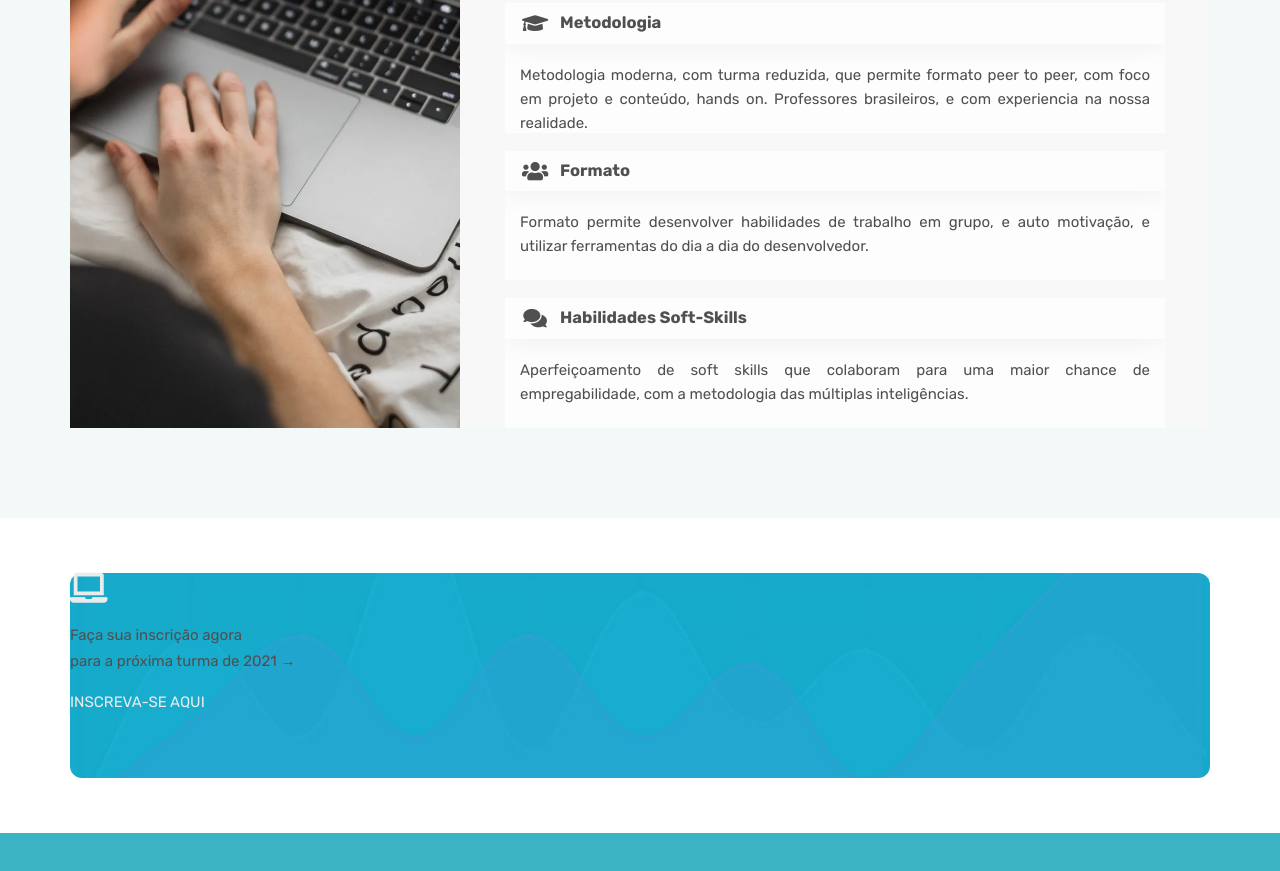
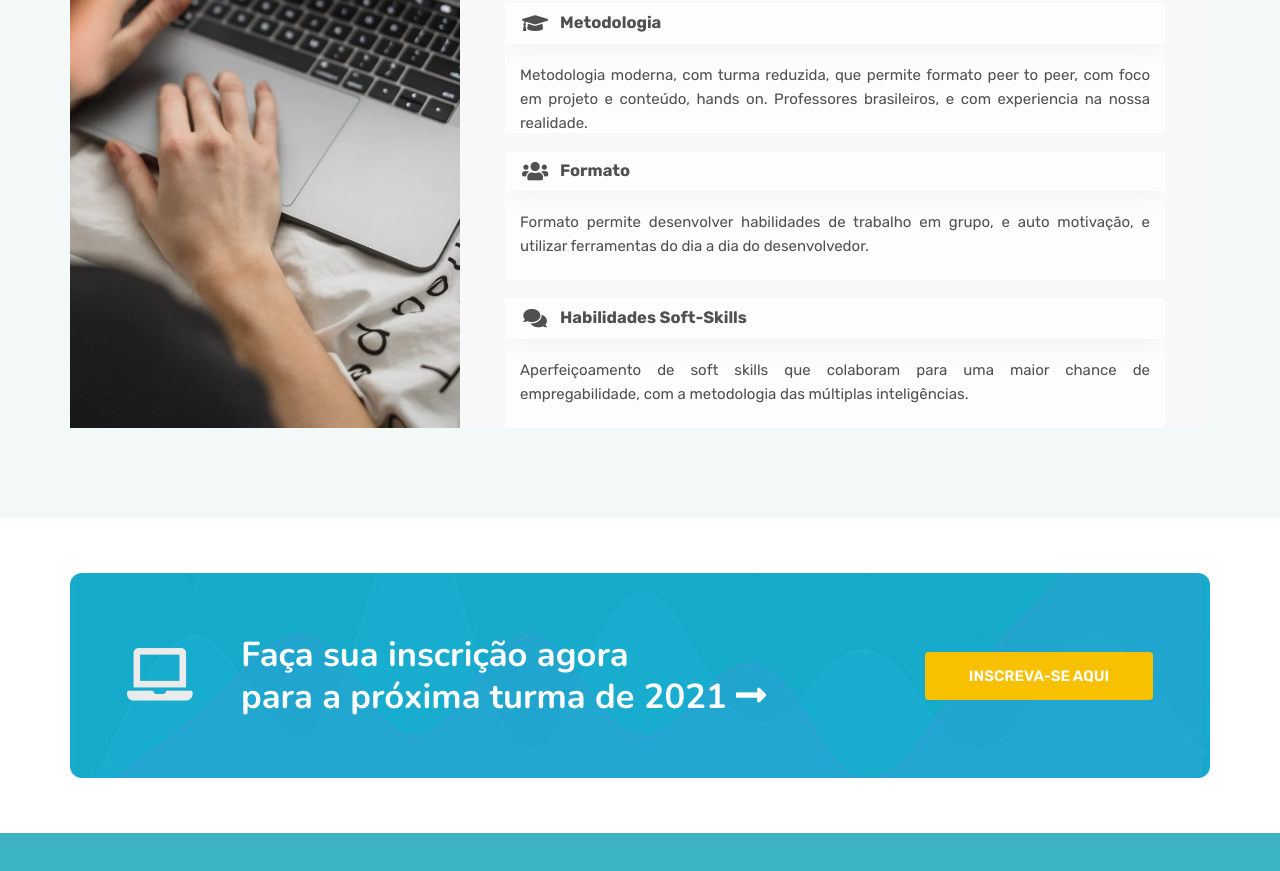
Before and after one commit to gmarcon83/D19---Copia-Site, a plain HTML site: page index.html in a window 1280 px wide. Shown: the part 2168-3039 px from the top of the page. Drawn offline with nearby package versions, Linux system fonts and the light colour scheme.

Commit message:
Finalizado Inscrições

```diff
--- a/css/style.css
+++ b/css/style.css
@@ -508,6 +508,50 @@ main p {
   background-repeat: no-repeat;
   background-size: cover;
   border-radius: 12px;
+  display: flex;
+  justify-content: center;
+  align-items: center;
+}
+
+#inscricao i {
+  font-size: 3.5rem;
+  flex: 0 0 10%;
+}
+
+#inscricao p {
+  font-family: "Nunito";
+  font-size: 2.3rem;
+  font-weight: 700;
+  line-height: 1.2;
+  color: #fdfdfd;
+  flex: 0 0 60%;
+}
+
+#inscricao-botao {
+  font-weight: 600;
+  width: 228px;
+  height: 48px;
+  display: block;
+  display: flex;
+  align-items: center;
+  overflow: hidden;
+  flex: 0 0 20%;
+  border-radius: 4px;
+}
+
+#inscricao-botao a {
+  text-align: center;
+  display: block;
+  background-color: #f8c100;
+  text-decoration: none;
+  color: #fff;
+  padding: 20px 0;
+  flex: 0 0 100%;
+  transition: 0.4s ease;
+}
+
+#inscricao-botao a:hover {
+  background-color: #5c858d;
 }
 
 /*▲▼▲▼▲▼▲▼▲▼▲▼▲▼▲▼▲▼▲▼▲▼▲▼▲▼▲▼▲▼*/
--- a/index.html
+++ b/index.html
@@ -187,8 +187,8 @@
             <div id="inscricao">
                 <i class="fa fa-2x fa-laptop"></i>
                 <p>Faça sua inscrição agora<br>
-                    para a próxima turma de 2021 →</p>
-                <div id="inscricao-botao" class="botao">Inscreva-se aqui</div>
+                    para a próxima turma de 2021 <span class="fa fa-1x fa-long-arrow-alt-right"></span></p>
+                <div id="inscricao-botao" class="botao"><a href="#">Inscreva-se aqui</a></div>
             </div>
         </div>
 
```
